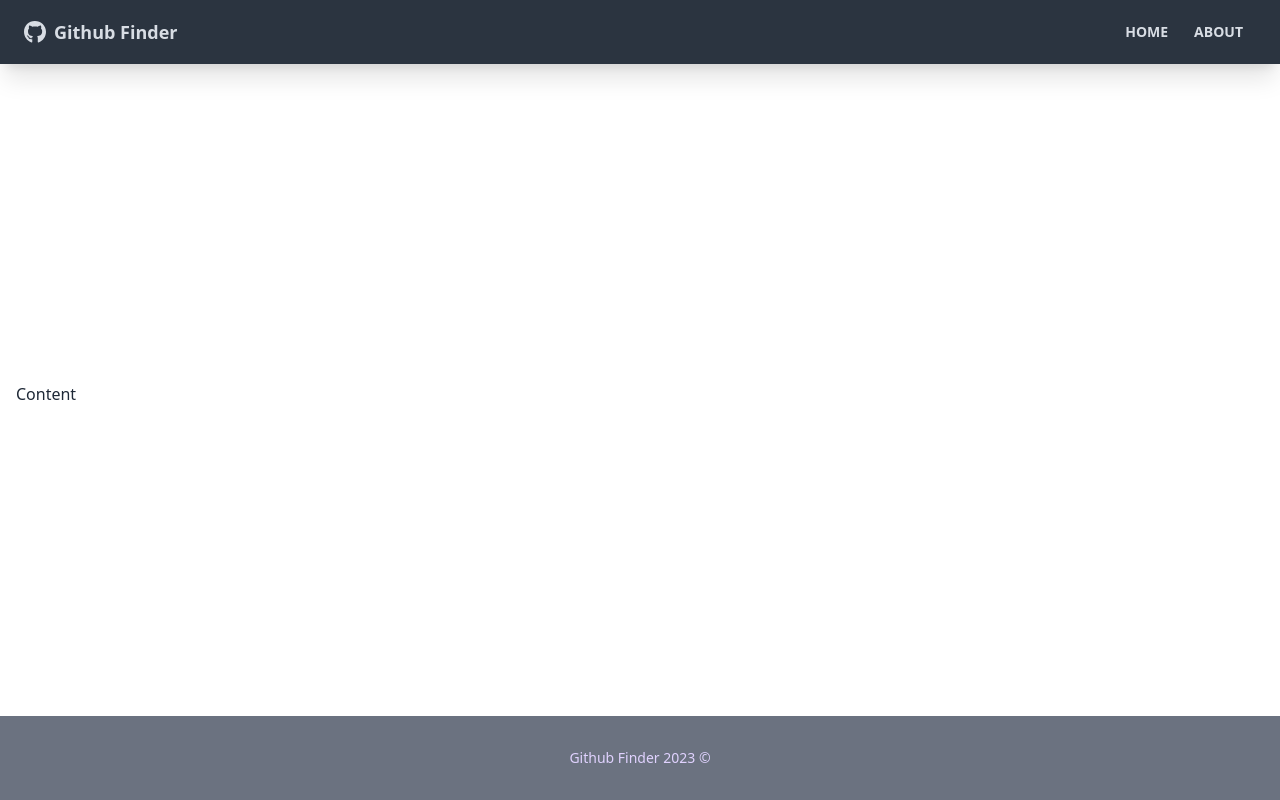
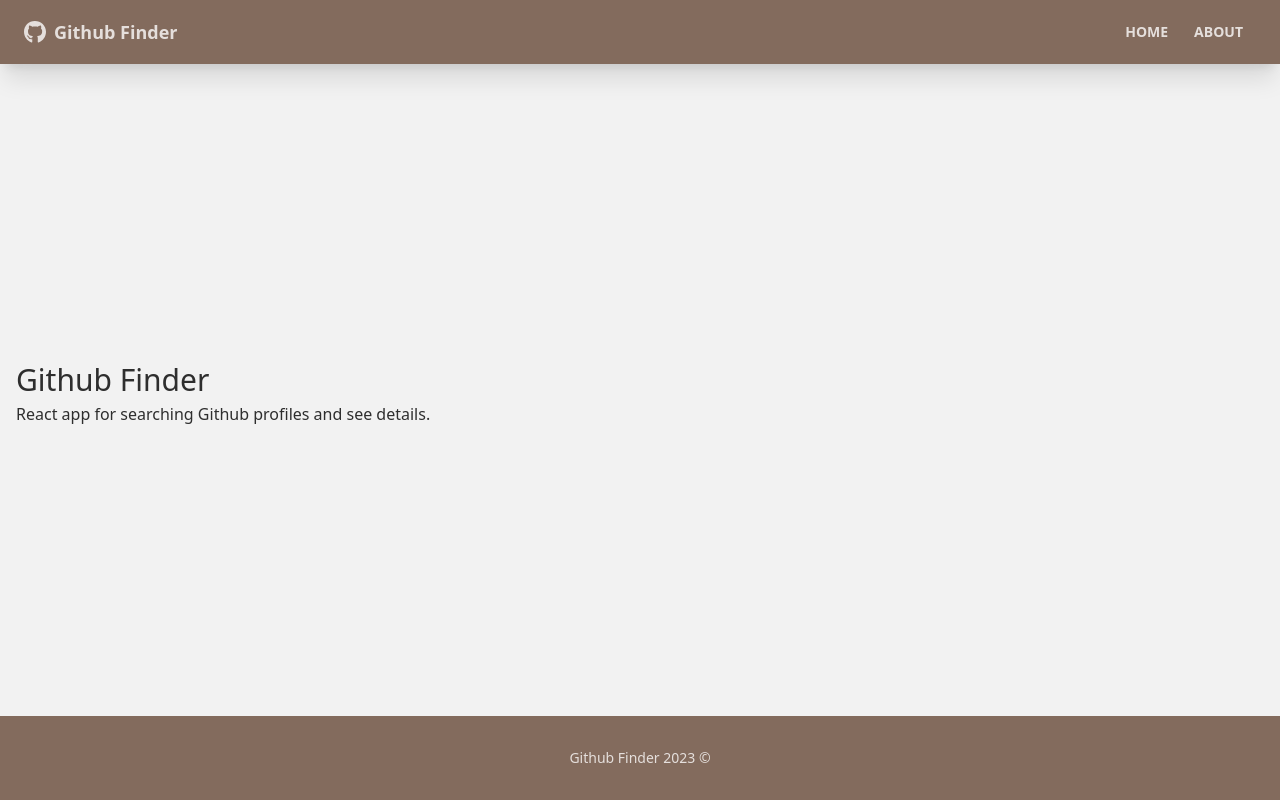
Before and after one commit to karayamanemre/github-finder, a React (Create React App) app: page /about in a window 1280 px wide. Built offline with nearby package versions, Linux system fonts and the light colour scheme.

Commit message:
pages created

```diff
--- a/public/index.html
+++ b/public/index.html
@@ -1,5 +1,7 @@
 <!DOCTYPE html>
-<html lang="en">
+<html
+	lang="en"
+	data-theme="autumn">
 	<head>
 		<meta charset="utf-8" />
 		<link
--- a/src/App.js
+++ b/src/App.js
@@ -1,13 +1,31 @@
-import { BrowserRouter as Router, Route } from "react-router-dom";
+import { BrowserRouter as Router, Route, Routes } from "react-router-dom";
 import Navbar from "./components/layout/Navbar";
 import Footer from "./components/layout/Footer";
+import Home from "./pages/Home";
+import About from "./pages/About";
+import NotFound from "./pages/NotFound";
 
 function App() {
 	return (
 		<Router>
 			<div className='flex flex-col justify-between h-screen'>
 				<Navbar />
-				<main className='container mx-auto px-4 pb-10'>Content</main>
+				<main className='container mx-auto px-4 pb-10'>
+					<Routes>
+						<Route
+							path='/'
+							element={<Home />}
+						/>
+						<Route
+							path='/about'
+							element={<About />}
+						/>
+						<Route
+							path='/*'
+							element={<NotFound />}
+						/>
+					</Routes>
+				</main>
 				<Footer />
 			</div>
 		</Router>
--- a/src/components/layout/Footer.jsx
+++ b/src/components/layout/Footer.jsx
@@ -2,7 +2,7 @@
 
 const Footer = () => {
 	return (
-		<footer className='footer p-8 bg-gray-500 text-primary-content footer-center'>
+		<footer className='footer p-8 bg-neutral text-neutral-content footer-center'>
 			<p>Github Finder {new Date().getFullYear()} &copy; </p>
 		</footer>
 	);
--- /dev/null
+++ b/src/pages/About.jsx
@@ -0,0 +1,12 @@
+import React from "react";
+
+const About = () => {
+	return (
+		<div>
+			<h1 className='text-3xl'>Github Finder</h1>
+      <p className="mt-1">React app for searching Github profiles and see details.</p>
+		</div>
+	);
+};
+
+export default About;
--- /dev/null
+++ b/src/pages/Home.jsx
@@ -0,0 +1,11 @@
+import React from "react";
+
+const Home = () => {
+	return (
+		<div>
+			<h1 className='text-xl'>Home</h1>
+		</div>
+	);
+};
+
+export default Home;
--- /dev/null
+++ b/src/pages/NotFound.jsx
@@ -0,0 +1,24 @@
+import React from "react";
+import { FaHome } from "react-icons/fa";
+import { Link } from "react-router-dom";
+
+const NotFound = () => {
+	return (
+		<div className='hero'>
+			<div className='hero-content text-center'>
+				<div className='max-w-lg'>
+					<h1 className='font-bold text-4xl mb-8'>Page Not Found</h1>
+					<p className='text-5xl mb-6'>404 </p>
+					<Link
+						to='/'
+						className='hover:shadow-xl btn btn-primary btn-sm'>
+						<FaHome />
+						Back to home
+					</Link>
+				</div>
+			</div>
+		</div>
+	);
+};
+
+export default NotFound;
--- a/tailwind.config.js
+++ b/tailwind.config.js
@@ -5,4 +5,7 @@
 		extend: {},
 	},
 	plugins: [require("daisyui")],
+	daisyui: {
+		themes: ["light", "dark", "autumn"],
+	},
 };
```
